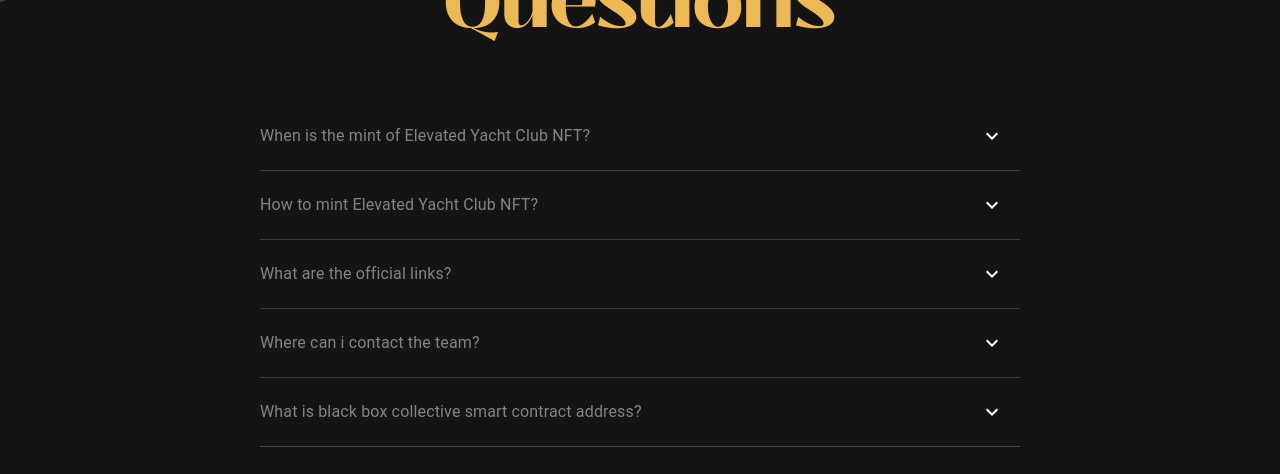
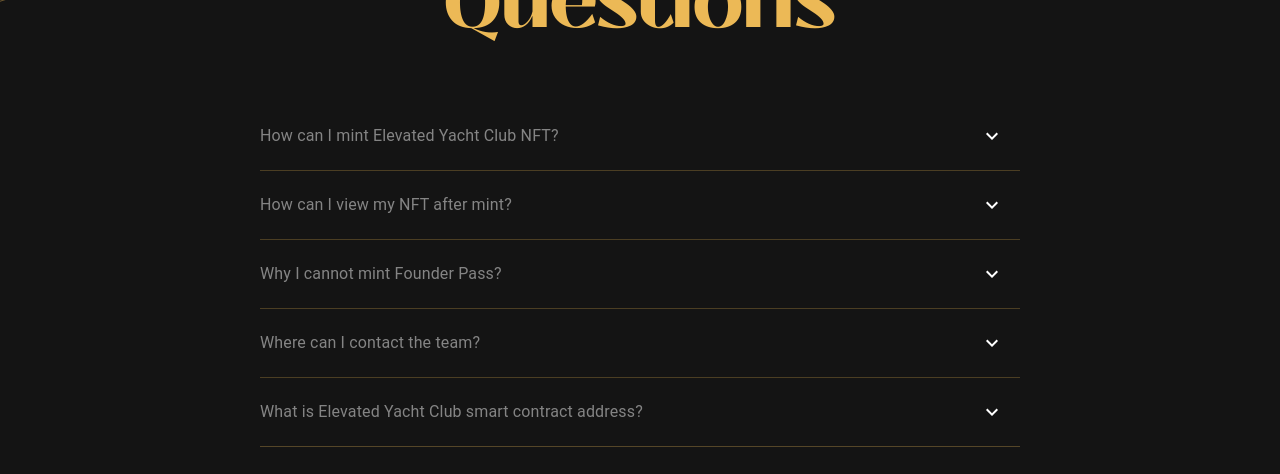
Before and after one commit to kevintr614/elevated, a React (Create React App) app: page / in a window 1280 px wide. Shown: the part 7560-8034 px from the top of the page. Built offline with nearby package versions, Linux system fonts and the light colour scheme.

Commit message:
Update Faq.jsx

```diff
--- a/src/container/Faq/Faq.jsx
+++ b/src/container/Faq/Faq.jsx
@@ -7,20 +7,20 @@
 const Faq = () => {
     const [list] = useState([
         {
-            title: 'When is the mint of Elevated Yacht Club NFT?',
-            text: "Lorem Ipsum is simply dummy text of the printing and typesetting industry. Lorem Ipsum has been the industry's standard dummy text ever since the 1500s, when an unknown printer took a galley of type and scrambled it to make a type specimen book. It has survived not only five centuries, but also the leap into electronic typesetting, remaining essentially unchanged. It was popularised in the 1960s with the release of Letraset sheets containing Lorem Ipsum passages, and more recently with desktop publishing software like Aldus PageMaker including versions of Lorem Ipsum."
+            title: 'How can I mint Elevated Yacht Club NFT?',
+            text: "You can mint our nft using ETH with metamask or you pay for the NFT with credit card."
         },{
-            title: 'How to mint Elevated Yacht Club NFT?',
-            text: "Lorem Ipsum is simply dummy text of the printing and typesetting industry. Lorem Ipsum has been the industry's standard dummy text ever since the 1500s, when an unknown printer took a galley of type and scrambled it to make a type specimen book. It has survived not only five centuries, but also the leap into electronic typesetting, remaining essentially unchanged. It was popularised in the 1960s with the release of Letraset sheets containing Lorem Ipsum passages, and more recently with desktop publishing software like Aldus PageMaker including versions of Lorem Ipsum."
+            title: 'How can I view my NFT after mint?',
+            text: "Log in to opensea.io using the wallet that was used to mint the NFT. If you paid with a credit card, be sure to check the hidden folder. If you are still can't find it, it should be still in your winter wallet (www.usewinter.com)"
         },{
-            title: 'What are the official links?',
-            text: "Lorem Ipsum is simply dummy text of the printing and typesetting industry. Lorem Ipsum has been the industry's standard dummy text ever since the 1500s, when an unknown printer took a galley of type and scrambled it to make a type specimen book. It has survived not only five centuries, but also the leap into electronic typesetting, remaining essentially unchanged. It was popularised in the 1960s with the release of Letraset sheets containing Lorem Ipsum passages, and more recently with desktop publishing software like Aldus PageMaker including versions of Lorem Ipsum."
+            title: 'Why I cannot mint Founder Pass?',
+            text: "It's invited only. Please fill out the application here: https://forms.gle/E7FM3sUBGEe8cD6V9 "
         },{
-            title: 'Where can i contact the team?',
-            text: "Lorem Ipsum is simply dummy text of the printing and typesetting industry. Lorem Ipsum has been the industry's standard dummy text ever since the 1500s, when an unknown printer took a galley of type and scrambled it to make a type specimen book. It has survived not only five centuries, but also the leap into electronic typesetting, remaining essentially unchanged. It was popularised in the 1960s with the release of Letraset sheets containing Lorem Ipsum passages, and more recently with desktop publishing software like Aldus PageMaker including versions of Lorem Ipsum."
+            title: 'Where can I contact the team?',
+            text: "Best way to contact us is via Twitter or Discord."
         },{
-            title: 'What is black box collective smart contract address?',
-            text: "Lorem Ipsum is simply dummy text of the printing and typesetting industry. Lorem Ipsum has been the industry's standard dummy text ever since the 1500s, when an unknown printer took a galley of type and scrambled it to make a type specimen book. It has survived not only five centuries, but also the leap into electronic typesetting, remaining essentially unchanged. It was popularised in the 1960s with the release of Letraset sheets containing Lorem Ipsum passages, and more recently with desktop publishing software like Aldus PageMaker including versions of Lorem Ipsum."
+            title: 'What is Elevated Yacht Club smart contract address?',
+            text: "https://etherscan.io/address/0x79be5d1566bd6202a52284e7dee277a414100f88"
         }
     ]);
 
```
